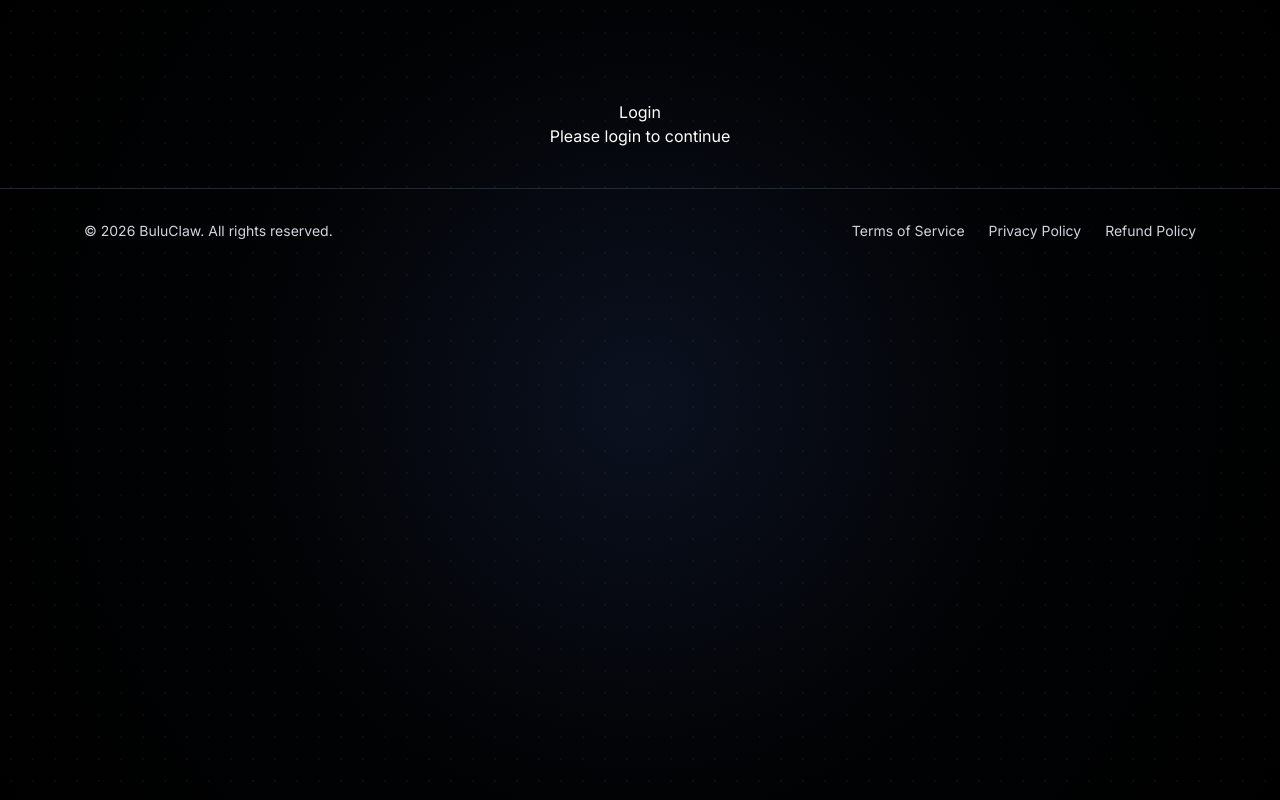
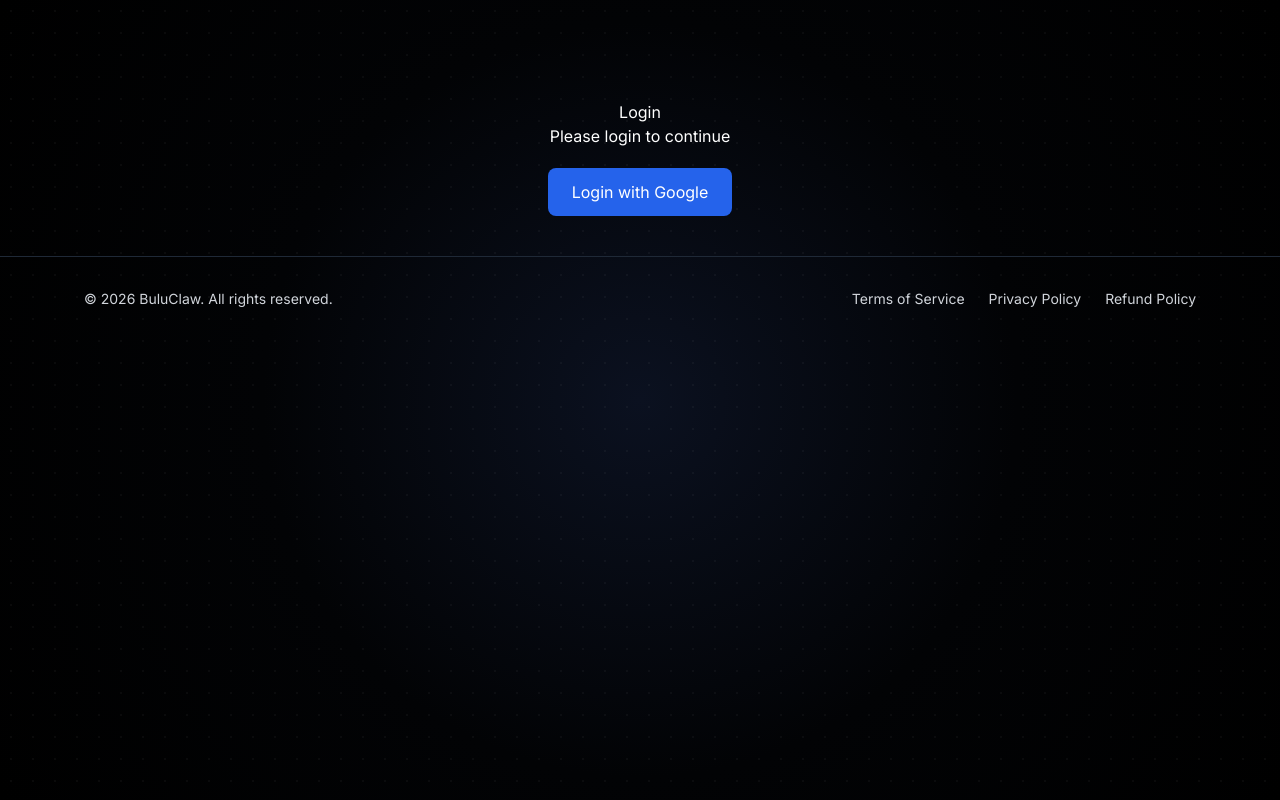
Before and after one commit to BuluClaw/buluclaw-app, a Next.js app: page /login in a window 1280 px wide. Built offline with nearby package versions, Linux system fonts and the light colour scheme.

Commit message:
git add . git commit -m "fix: add Google login button" git push

```diff
--- a/app/login/page.tsx
+++ b/app/login/page.tsx
@@ -1,8 +1,30 @@
+"use client"
+
+import { signIn } from "next-auth/react"
+
 export default function LoginPage() {
   return (
     <div style={{color:"white",textAlign:"center",marginTop:"100px"}}>
+
       <h1>Login</h1>
       <p>Please login to continue</p>
+
+      <button
+        onClick={() => signIn("google")}
+        style={{
+          marginTop:"20px",
+          padding:"12px 24px",
+          background:"#2563eb",
+          borderRadius:"8px",
+          border:"none",
+          color:"white",
+          fontSize:"16px",
+          cursor:"pointer"
+        }}
+      >
+        Login with Google
+      </button>
+
     </div>
   )
 }
```
